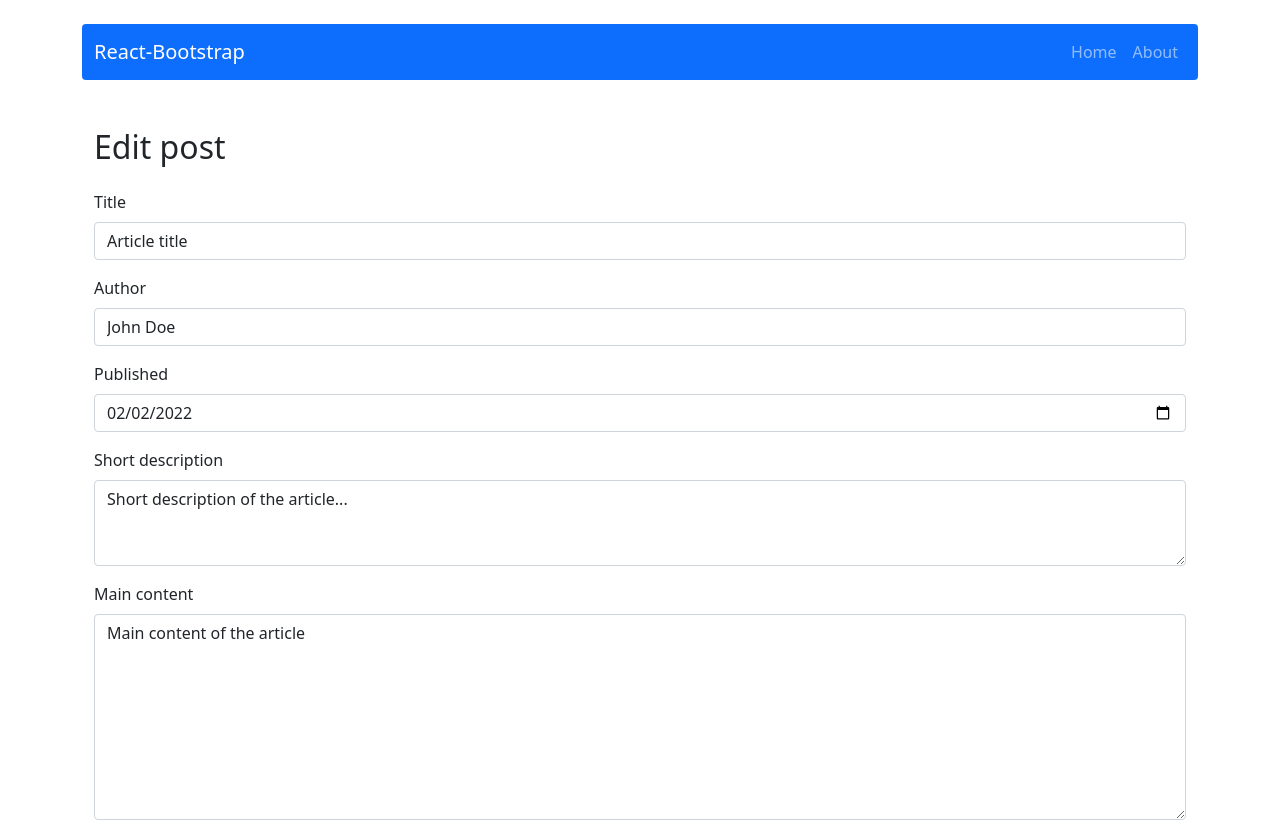
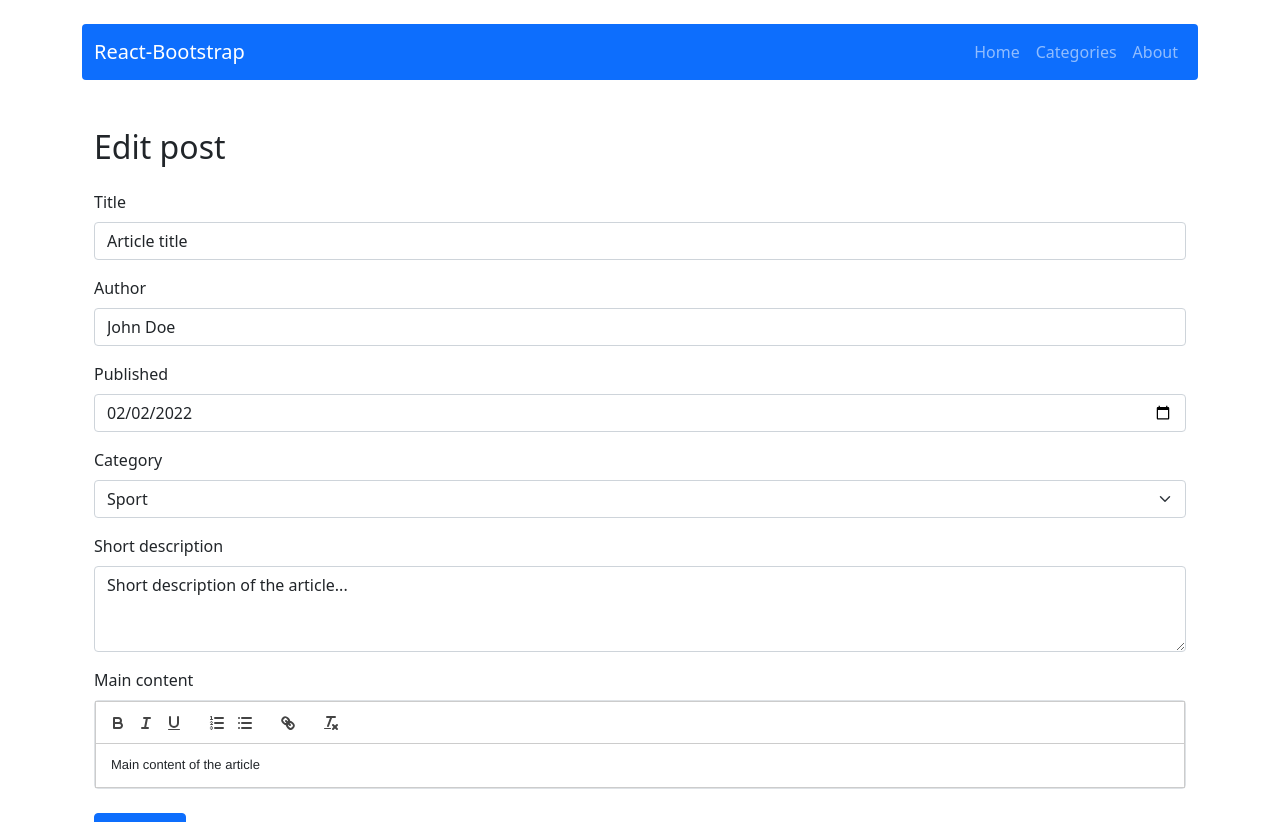
Before and after one commit to plecicki/blog-app, a React (Create React App) app: page /post/edit/1 in a window 1280 px wide. Shown: the top 822 px of the page. Built offline with nearby package versions, Linux system fonts and the light colour scheme.

Commit message:
Add node modules to gitignore

```diff
--- a/package.json
+++ b/package.json
@@ -11,9 +11,11 @@
     "clsx": "^2.1.1",
     "font-awesome": "^4.7.0",
     "http-server": "^14.1.1",
-    "react": "^19.1.0",
+    "react": "^18.3.1",
     "react-bootstrap": "2.8.0",
-    "react-dom": "^19.1.0",
+    "react-dom": "^18.3.1",
+    "react-quill": "^2.0.0",
+    "quill": "^2.0.0",
     "react-redux": "8.1.2",
     "react-router-dom": "6.15.0",
     "react-scripts": "5.0.1",
--- a/src/App.js
+++ b/src/App.js
@@ -7,6 +7,8 @@ import About from "./components/pages/About/About";
 import {Container} from "react-bootstrap";
 import Footer from "./components/views/Footer/Footer";
 import Header from "./components/views/Header/Header";
+import Categories from "./components/pages/Categories/Categories";
+import PostCards from "./components/pages/post/PostCards/PostCards";
 
 const App = () => {
   return (
@@ -18,6 +20,8 @@ const App = () => {
         <Route path="/post/:id" element={<PostGet/>}/>
         <Route path="/post/add" element={<PostAddOrEdit actionType='ADD'/>}/>
         <Route path="/post/edit/:id" element={<PostAddOrEdit actionType='EDIT'/>}/>
+        <Route path="/categories" element={<Categories />}/>
+        <Route path="/categories/:category" element={<PostCards />}/>
         <Route path="/about" element={<About/>}/>
       </Routes>
       <Footer/>
--- /dev/null
+++ b/src/components/pages/Categories/Categories.js
@@ -0,0 +1,19 @@
+import {useSelector} from "react-redux";
+import {getAllCategories} from "../../../redux/store";
+import {NavLink} from "react-router-dom";
+import {clsx} from "clsx";
+
+const Categories = props => {
+  const categories = useSelector(state => getAllCategories(state));
+
+  return (
+    <div>
+      {categories.map(category =>
+        <NavLink to={'/categories/'+category.toLowerCase()}
+                 className={clsx('d-block', 'w-100', 'p-2', 'border', 'border-2')}
+        >{category}</NavLink>)}
+    </div>
+  )
+}
+
+export default Categories;
--- a/src/components/pages/post/PostAddOrEdit/AddOrEditDifferenciator.js
+++ b/src/components/pages/post/PostAddOrEdit/AddOrEditDifferenciator.js
@@ -15,12 +15,15 @@ export const publishedDateInitState = (actionType,publishedDate) =>
 export const authorInitState = (actionType,author) =>
   actionType === 'ADD' ? '' : author;
 
+export const categoryInitState = (actionType,category) =>
+  actionType === 'ADD' ? '' : category;
+
 export const addOrEditPost = (actionType, id, title, shortDescription,
-                              content, publishedDate, author) => {
+                              content, publishedDate, category, author) => {
   if (actionType === 'ADD')
-    return addPost({title, shortDescription, content, publishedDate, author})
+    return addPost({title, shortDescription, content, publishedDate, category, author})
   else if (actionType === 'EDIT')
-    return editPost({id, title, shortDescription, content, publishedDate, author})
+    return editPost({id, title, shortDescription, content, publishedDate, category, author})
   else
     return 0;
 }
--- a/src/components/pages/post/PostAddOrEdit/PostAddOrEdit.js
+++ b/src/components/pages/post/PostAddOrEdit/PostAddOrEdit.js
@@ -1,17 +1,15 @@
 import {useDispatch, useSelector} from "react-redux";
 import {useState} from "react";
-import {addPost, getPostById} from "../../../../redux/store";
+import {getAllCategories, getPostById} from "../../../../redux/store";
 import {Button, Container, Form} from "react-bootstrap";
 import {useNavigate, useParams} from "react-router-dom";
 import {
-  addOrEditPost,
-  authorInitState,
-  contentInitState, getAddOrEditLabel,
-  publishedDateInitState,
-  shortDescriptionInitState,
-  titleInitState
+  addOrEditPost, authorInitState, categoryInitState, contentInitState,
+  getAddOrEditLabel, publishedDateInitState, shortDescriptionInitState, titleInitState
 } from "./AddOrEditDifferenciator";
 import {postObjectWithEmptyFields} from "./AddOrEditHelper";
+import ReactQuill from 'react-quill';
+import 'react-quill/dist/quill.snow.css';
 
 const PostAddOrEdit = ({actionType}) => {
 
@@ -22,16 +20,19 @@ const PostAddOrEdit = ({actionType}) => {
   let post = useSelector(state => getPostById(state, id));
   if (!id) post = postObjectWithEmptyFields;
 
+  const categories = useSelector(state => getAllCategories(state));
+
   const [title, setTitle] = useState(titleInitState(actionType, post.title));
   const [shortDescription, setShortDescription] = useState(shortDescriptionInitState(actionType, post.shortDescription));
   const [content, setContent] = useState(contentInitState(actionType, post.content));
   const [publishedDate, setPublishedDate] = useState(publishedDateInitState(actionType, post.publishedDate));
   const [author, setAuthor] = useState(authorInitState(actionType, post.author));
+  const [category, setCategory] = useState(categoryInitState(actionType, post.category));
 
   const handleSubmit = e => {
     e.preventDefault();
     dispatch(addOrEditPost(actionType, id, title, shortDescription,
-      content, publishedDate, author));
+      content, publishedDate, category, author));
     navigate('/');
   };
 
@@ -74,6 +75,20 @@ const PostAddOrEdit = ({actionType}) => {
         </Form.Group>
 
         <Form.Group className="mb-3">
+          <Form.Label>Category</Form.Label>
+          <Form.Select
+            value={category}
+            onChange={e => setCategory(e.target.value)}
+            required
+          >
+            <option value="">Select category...</option>
+            {categories.map(cat => (
+              <option key={cat} value={cat}>{cat}</option>
+            ))}
+          </Form.Select>
+        </Form.Group>
+
+        <Form.Group className="mb-3">
           <Form.Label>Short description</Form.Label>
           <Form.Control
             as="textarea"
@@ -87,14 +102,37 @@ const PostAddOrEdit = ({actionType}) => {
 
         <Form.Group className="mb-4">
           <Form.Label>Main content</Form.Label>
+          <div className="bg-white rounded border">
+            <ReactQuill
+              theme="snow"
+              value={content}
+              onChange={setContent}
+              placeholder="Leave a comment here"
+              modules={{
+                toolbar: [
+                  ['bold', 'italic', 'underline'],
+                  [{ 'list': 'ordered'}, { 'list': 'bullet' }],
+                  ['link'],
+                  ['clean']
+                ]
+              }}
+              formats={[
+                'bold', 'italic', 'underline',
+                'list', 'bullet',
+                'link'
+              ]}
+            />
+          </div>
           <Form.Control
-            as="textarea"
-            rows={8}
-            placeholder="Leave a comment here"
+            type="hidden"
             value={content}
-            onChange={e => setContent(e.target.value)}
+            onChange={() => {}}
+            isInvalid={!content || content === '<p><br></p>'}
             required
           />
+          <Form.Control.Feedback type="invalid">
+            Content is required
+          </Form.Control.Feedback>
         </Form.Group>
 
         <div className="d-flex justify-content-start">
--- /dev/null
+++ b/src/components/pages/post/PostCards/PostCards.js
@@ -0,0 +1,46 @@
+import {Button, Card, Col, Container, Row} from "react-bootstrap";
+import {Link, useParams} from "react-router-dom";
+import {useSelector} from "react-redux";
+import {getAllPosts, getPostsByCategory} from "../../../../redux/store";
+
+const PostCards = () => {
+
+  const {category} = useParams();
+
+  const posts = useSelector(state => category ?
+    getPostsByCategory(state, category) : getAllPosts(state));
+
+  if (posts.length === 0)
+    return (<h4>No posts...</h4>)
+  else
+    return (
+      <Row className="g-4">
+        {
+          posts.map(post => (
+            <Col key={post.id} md={6} lg={4}>
+              <Card className="h-100 shadow-sm">
+                <Card.Body>
+                  <Card.Title>{post.title}</Card.Title>
+                  <Card.Text className="mb-1">
+                    <strong>Author:</strong> {post.author}
+                  </Card.Text>
+                  <Card.Text className="mb-1">
+                    <strong>Published:</strong> {post.publishedDate}
+                  </Card.Text>
+                  <Card.Text className="mb-1">
+                    <strong>Category:</strong> {post.category}
+                  </Card.Text>
+                  <Card.Text>{post.shortDescription}</Card.Text>
+                  <Button as={Link} to={`/post/${post.id}`}>
+                    Read more
+                  </Button>
+                </Card.Body>
+              </Card>
+            </Col>
+          ))
+        }
+      </Row>
+    )
+}
+
+export default PostCards;
--- a/src/components/pages/post/PostGet/PostGet.js
+++ b/src/components/pages/post/PostGet/PostGet.js
@@ -34,7 +34,8 @@ const PostGet = () => {
           </div>
           <p><strong>Author:</strong> {post.author}</p>
           <p><strong>Published:</strong> {post.publishedDate}</p>
-          <p>{post.content}</p>
+          <p><strong>Category:</strong> {post.category}</p>
+          <p dangerouslySetInnerHTML={{ __html: post.content }}/>
         </div>
       </div>
 
--- a/src/components/views/NavBar/NavBar.js
+++ b/src/components/views/NavBar/NavBar.js
@@ -10,6 +10,7 @@ const NavBar = () => {
         <Navbar.Collapse className="justify-content-end">
           <Nav className="ml-auto">
             <Nav.Link as={NavLink} to="/">Home</Nav.Link>
+            <Nav.Link as={NavLink} to="/categories">Categories</Nav.Link>
             <Nav.Link as={NavLink} to="/about">About</Nav.Link>
           </Nav>
         </Navbar.Collapse>
--- a/src/redux/initialState.js
+++ b/src/redux/initialState.js
@@ -6,6 +6,7 @@ const initialState = {
       shortDescription: 'Short description of the article...',
       content: 'Main content of the article',
       publishedDate: '2022-02-02',
+      category: 'Sport',
       author: 'John Doe'
     },
     {
@@ -14,6 +15,7 @@ const initialState = {
       shortDescription: 'Short description of the article 2...',
       content: 'Main content of the article 2',
       publishedDate: '2025-02-02',
+      category: 'News',
       author: 'Piotr Lecicki'
     },
     {
@@ -22,9 +24,12 @@ const initialState = {
       shortDescription: 'Short description of the article 3...',
       content: 'Main content of the article 3',
       publishedDate: '2025-02-02',
+      category: 'Movies',
       author: 'Grzegorz Krzeslo'
     },
   ],
+
+  categories: ['Sport', 'News', 'Movies'],
 };
 
 export default initialState;
--- a/src/redux/store.js
+++ b/src/redux/store.js
@@ -1,6 +1,11 @@
 import {createStore} from 'redux';
 import initialState from './initialState';
 import shortid from 'shortid';
+
+export const getAllCategories = ({categories}) => categories;
+
+export const getPostsByCategory = ({posts}, category) =>
+  posts.filter(post => post.category.toLowerCase() === category.toLowerCase());
 
 export const getAllPosts = ({posts}) => posts;
 
@@ -28,9 +33,17 @@ const postsReducer = (statePart = [], action) => {
   }
 }
 
+const categoriesReducer = (statePart = [], action) => {
+  switch (action.type) {
+    default:
+      return statePart;
+  }
+}
+
 const reducer = (state, action) => {
   const newState = {
     posts: postsReducer(state.posts, action),
+    categories: categoriesReducer(state.categories, action)
   };
 
   return newState;
```
Also changed, not shown: src/components/pages/Home/Home.js (+3 -26 lines), 2 other files (tests, documents, lock files or other folders).
